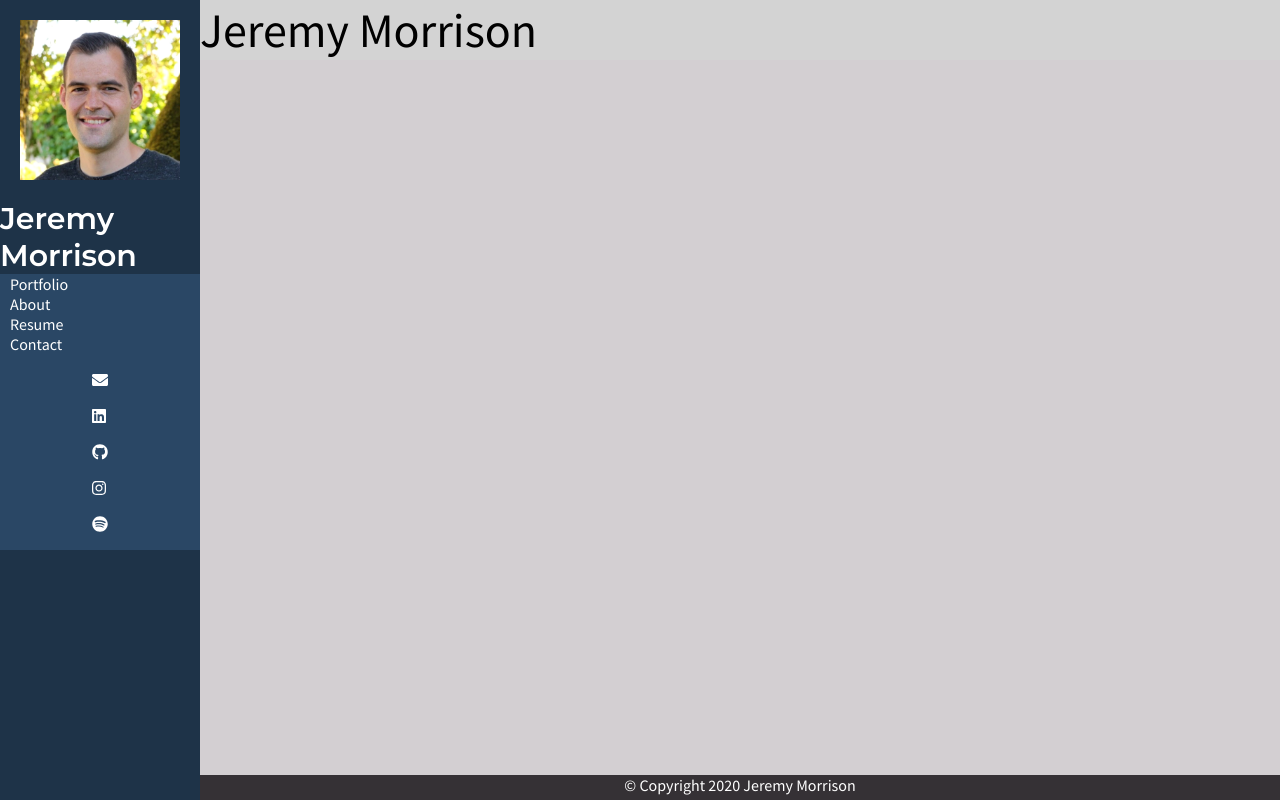
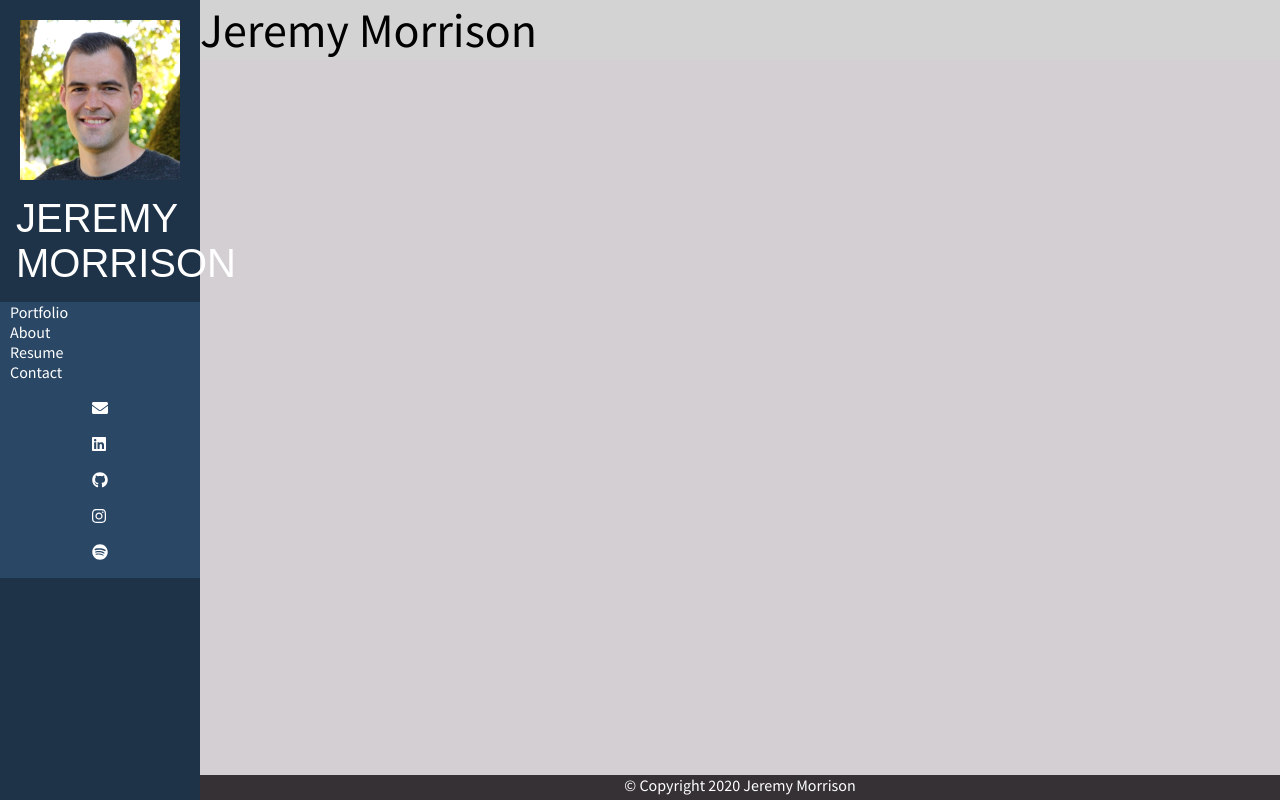
Before and after one commit to jemorriso/jeremymorrison.ca, a React (Create React App) app: page / in a window 1280 px wide. Built offline with nearby package versions, Linux system fonts and the light colour scheme.

Commit message:
Include headshot as part of link to homepage

```diff
--- a/src/components/Brand.js
+++ b/src/components/Brand.js
@@ -1,20 +1,19 @@
 import React from 'react';
 import styled from 'styled-components';
-import { Link } from 'react-router-dom';
 
 const Wrapper = styled.h1`
-  font-family: 'Montserrat', sans-serif;
-  font-weight: 600;
-  font-size: 3rem;
+  font-family: 'Oswald', sans-serif;
+  font-weight: 400;
+  font-size: 4rem;
+  padding-left: 1.6rem;
+  margin: 1.6rem auto;
+  /*letter-spacing: 0.1em;*/
+  text-transform: uppercase;
   /* font-style: italic; */
 `;
 
 function Brand(props) {
-  return (
-    <Wrapper>
-      <Link to="/">Jeremy Morrison</Link>
-    </Wrapper>
-  );
+  return <Wrapper>Jeremy Morrison</Wrapper>;
 }
 
 export default Brand;
--- a/src/components/Sidebar.js
+++ b/src/components/Sidebar.js
@@ -1,6 +1,7 @@
 import React from 'react';
 import styled from 'styled-components';
 import PropTypes from 'prop-types';
+import { Link } from 'react-router-dom';
 import { CSSTransition } from 'react-transition-group';
 
 import Navbar from './Navbar';
@@ -49,7 +50,7 @@ const ContentWrapper = styled.div`
 const Headshot = styled.div`
   width: 80%;
   height: 160px;
-  margin: 20px auto;
+  margin: 20px 20px 0;
   background-image: url('./img/headshot2.png');
   background-size: cover;
 `;
@@ -67,8 +68,10 @@ function Sidebar(props) {
       <CSSTransition in={sidebarOpen} timeout={duration} classNames="animation">
         {/* transitions are applied to this div */}
         <ContentWrapper windowWidth={windowWidth}>
-          <Headshot />
-          {windowWidth >= 850 ? <Brand /> : null}
+          <Link to="/">
+            <Headshot />
+            {windowWidth >= 850 ? <Brand /> : null}
+          </Link>
           <Navbar toggleSidebar={toggleSidebar} currentPath={currentPath} />
           <Socials socials={socials} />
         </ContentWrapper>
```
